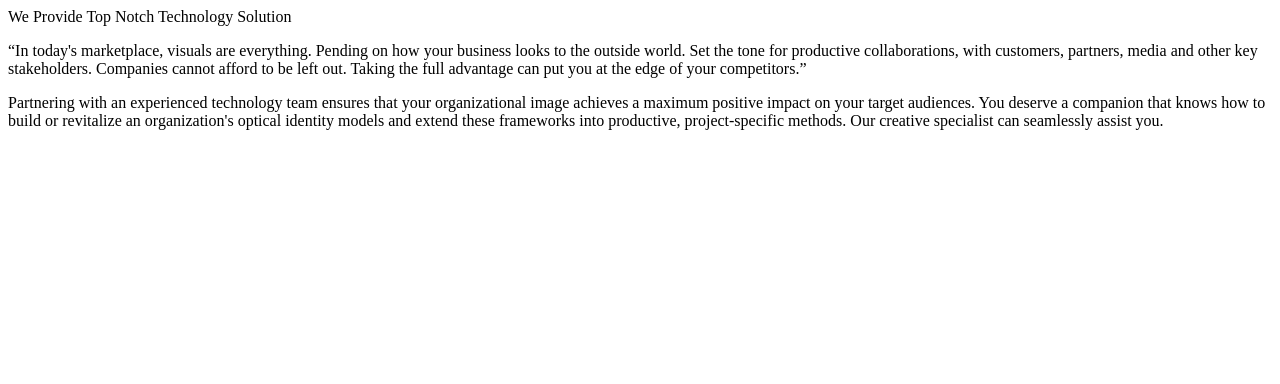
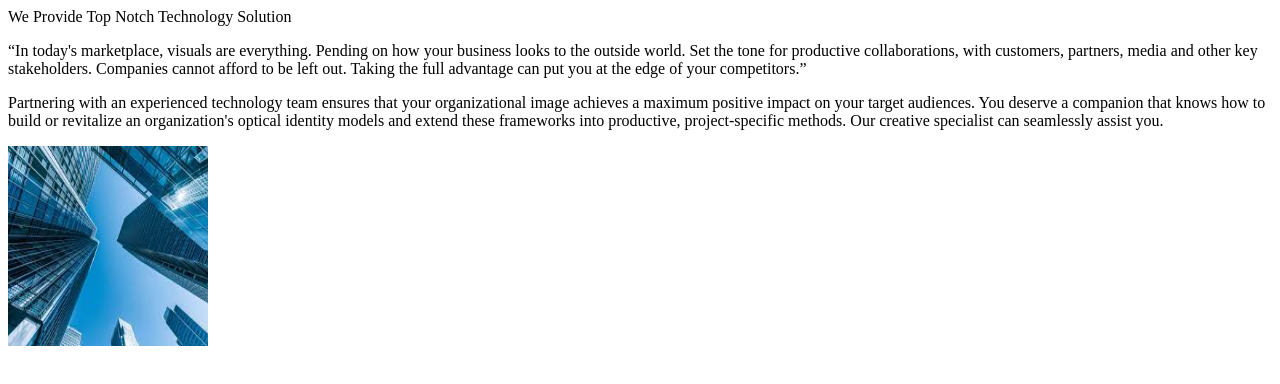
Before and after one commit to Olayemigithub/td-html-basics, a plain HTML site: page index.html in a window 1280 px wide. Drawn offline with Linux system fonts and the light colour scheme.

Commit message:
I added image to my initial projet

```diff
--- a/index.html
+++ b/index.html
@@ -7,10 +7,16 @@
     <title>Olayemi Adeyemi</title>
 </head>
 <body>
+
     <hi>We Provide Top Notch Technology Solution</hi>
     <p align="left">“In today's marketplace, visuals are everything. Pending on how your business looks to the outside world. Set the tone for productive collaborations, with customers, partners, media and other key stakeholders. Companies cannot afford to be left out. Taking the full advantage can put you at the edge of your competitors.”
     </p>
     <p align="left">Partnering with an experienced technology team ensures that your organizational image achieves a maximum positive impact on your target audiences. You deserve a companion that knows how to build or revitalize an organization's optical identity models and extend these frameworks into productive, project-specific methods. Our creative specialist can seamlessly assist you.
     </p>
+   <img src="asset/Firm.jpg" alt="firm by pixabay"
+   width="200px"
+   height="200px"
+   >
+
 </body>
 </html>
```
Also changed, not shown: asset/Firm.jpg (added).
